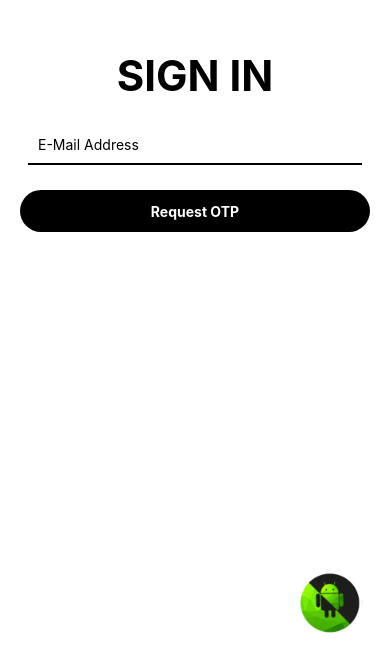
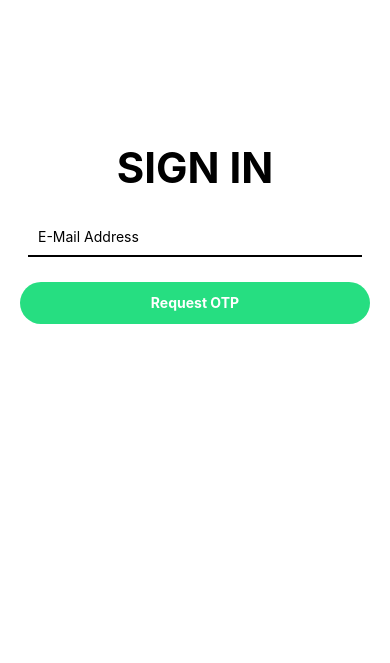
Before and after one commit to Android-Club-VITC/leaderboard-app, a React Native app: screen / in a window 390 px wide. Shown: the part 181-844 px from the top of the page. Built offline with nearby package versions, Linux system fonts and the light colour scheme.

Commit message:
changed more to logout

```diff
--- a/src/components/avatarBox/index.jsx
+++ b/src/components/avatarBox/index.jsx
@@ -72,14 +72,14 @@ const AvatarBox = ({ name, profilePicture, handleEdit, showEdit=true}) => {
         </View>
         <View style={styles.AvatarContainer}>
           <SvgUri uri={profilePicture} style={styles.avatar}/>
-          <View style={styles.editContainer}>
-            {showEdit && <Ionicons
+          {showEdit && <View style={styles.editContainer}>
+            <Ionicons
               name="create-outline"
               size={hp("3%")}
               color="#000"
               style={{ textAlign: "center" }}
-            />}
-          </View>
+            />
+          </View>}
         </View>
         {!editable ? (
           <Text
--- a/src/components/loader/index.jsx
+++ b/src/components/loader/index.jsx
@@ -1,10 +1,6 @@
 import React from "react";
-import { Text, View, SafeAreaView, StyleSheet, StatusBar } from "react-native";
+import { Text, View, StyleSheet } from "react-native";
 
-import {
-  widthPercentageToDP as wp,
-  heightPercentageToDP as hp,
-} from "react-native-responsive-screen";
 
 import AnimatedLoader from "react-native-animated-loader";
 
--- a/src/components/topBar/index.jsx
+++ b/src/components/topBar/index.jsx
@@ -12,8 +12,10 @@ import {
 } from "react-native-responsive-screen";
 import { Ionicons } from "@expo/vector-icons";
 
+import { useAuth } from '../../provider/authManager';
+
 const TopBar = ({ navigation }) => {
-
+  const { logout } = useAuth();
   const colorScheme = Appearance.getColorScheme();
   const themeStyle = colorScheme === 'light' ? styles.lightThemeColor : styles.darkThemeColor;
   const themeIconStyle = colorScheme === 'light' ? styles.lightThemeIconColor : styles.darkThemeIconColor;
@@ -36,18 +38,6 @@ const TopBar = ({ navigation }) => {
           <Text style={[styles.text,themeTextStyle]}>Profile</Text>
         </View>
 
-        {/* <View style={styles.title}>
-          <View style={styles.iconContainer}>
-            <Ionicons
-              name="stats-chart-outline"
-              size={hp("3.5%")}
-              color="#a0e7e1"
-              style={{ margin: "auto" }}
-            />
-          </View>
-          <Text style={styles.text}>Ranking</Text>
-        </View> */}
-
         <View style={styles.title}>
           <View style={styles.iconContainer}>
           <TouchableOpacity onPress={() => navigation.navigate("Org")}>
@@ -63,15 +53,15 @@ const TopBar = ({ navigation }) => {
 
         <View style={styles.title}>
           <View style={styles.iconContainer}>
-          <TouchableOpacity onPress={() => navigation.navigate("More")}>
+          <TouchableOpacity onPress={()=>logout()}>
             <Ionicons
-              name="information-outline"
+              name="log-out-outline"
               size={hp("3.5%")}
               style={[{ margin: "auto" },themeIconStyle]}
             />
           </TouchableOpacity>
           </View>
-          <Text style={[styles.text,themeTextStyle]}>More</Text>
+          <Text style={[styles.text,themeTextStyle]}>Logout</Text>
         </View>
       </View>
     </View>
--- a/src/router/rootNav.js
+++ b/src/router/rootNav.js
@@ -1,4 +1,5 @@
 import React from "react";
+import { StyleSheet, Appearance } from "react-native";
 import { createNativeStackNavigator } from "@react-navigation/native-stack";
 
 /*------------------screens---------------*/
@@ -10,8 +11,25 @@ import OrganizationSelection from "../screens/orgSelection";
 const Stack = createNativeStackNavigator();
 
 export default function RootStackNav() {
+  const colorScheme = Appearance.getColorScheme();
+  const themeStyle =
+    colorScheme === "light" ? styles.lightThemeColor : styles.darkThemeColor;
+  const themeTextStyle =
+    colorScheme === "light"
+      ? styles.lightThemeTextColor
+      : styles.darkThemeTextColor;
+  const themeContainerStyle =
+    colorScheme === "light"
+      ? styles.lightContainerColor
+      : styles.darkContainerColor;
+
   return (
-    <Stack.Navigator>
+    <Stack.Navigator
+      screenOptions={{
+        headerStyle: themeStyle,
+        headerTitleStyle: themeTextStyle,
+      }}
+    >
       <Stack.Screen name="Rankings" component={Rankings} />
       <Stack.Screen name="Profile" component={Profile} />
       <Stack.Screen name="Org" component={OrganizationSelection} />
@@ -19,3 +37,24 @@ export default function RootStackNav() {
     </Stack.Navigator>
   );
 }
+
+const styles = StyleSheet.create({
+  lightThemeTextColor: {
+    color: "#000000",
+  },
+  darkThemeTextColor: {
+    color: "#ffffff",
+  },
+  lightThemeColor: {
+    backgroundColor: "#ffffff",
+  },
+  darkThemeColor: {
+    backgroundColor: "#182C61",
+  },
+  lightContainerColor: {
+    backgroundColor: "#26de81",
+  },
+  darkContainerColor: {
+    backgroundColor: "#3B3B98",
+  },
+})
--- a/src/screens/more/index.jsx
+++ b/src/screens/more/index.jsx
@@ -7,7 +7,7 @@ import {
 } from "react-native-responsive-screen";
 import { useAuth } from '../../provider/authManager';
 
-export default function More({navigation}){
+export default function More(){
     const { logout } = useAuth();
 
     return(
@@ -18,12 +18,12 @@ export default function More({navigation}){
                     <Text style={styles.optionName}>Change Organization</Text>
                 </View>
             </TouchableOpacity> */}
-            <TouchableOpacity>
+            {/* <TouchableOpacity>
                 <View style={styles.optionBox}>
                     <Ionicons name="color-palette-outline" size={hp('4%')} />
                     <Text style={styles.optionName}>Change Theme</Text>
                 </View>
-            </TouchableOpacity>
+            </TouchableOpacity> */}
             <TouchableOpacity onPress={()=>logout()}>
                 <View style={styles.optionBox}>
                     <Ionicons name="log-out-outline" size={hp('4%')} />
--- a/src/screens/rankings/components/profileModal/index.jsx
+++ b/src/screens/rankings/components/profileModal/index.jsx
@@ -1,11 +1,12 @@
 import React, { useEffect, useState } from "react";
 import {
   StyleSheet,
-  Text,
+  SafeAreaView,
   View,
   Modal,
   Pressable,
   ScrollView,
+  Appearance
 } from "react-native";
 
 import {
@@ -63,6 +64,14 @@ function Profile({ userData }) {
 }
 
 export default function ProfileModal({ modalVisible, setModalVisible, data }) {
+  const colorScheme = Appearance.getColorScheme();
+  const themeStyle =
+    colorScheme === "light" ? styles.lightThemeColor : styles.darkThemeColor;
+  const themeTextStyle =
+    colorScheme === "light"
+      ? styles.lightThemeTextColor
+      : styles.darkThemeTextColor;
+
   return (
     <Modal
       animationType="slide"
@@ -72,8 +81,8 @@ export default function ProfileModal({ modalVisible, setModalVisible, data }) {
         setModalVisible(!modalVisible);
       }}
     >
-      <View style={styles.centeredView}>
-        <View style={styles.modalView}>
+      <SafeAreaView style={styles.centeredView}>
+        <View style={[styles.modalView,themeStyle]}>
           <Pressable
             style={[styles.button, styles.buttonClose]}
             onPress={() => setModalVisible(!modalVisible)}
@@ -82,11 +91,12 @@ export default function ProfileModal({ modalVisible, setModalVisible, data }) {
               // style={{ marginLeft: wp("2.3%") }}
               name={"close-outline"}
               size={hp("6%")}
+              style={themeTextStyle}
             />
           </Pressable>
           {modalVisible && <Profile userData={data} />}
         </View>
-      </View>
+      </SafeAreaView>
     </Modal>
   );
 }
@@ -96,7 +106,22 @@ const styles = StyleSheet.create({
     flex: 1,
     backgroundColor: "#fff",
   },
+  modalView: {
+    // backgroundColor: 'red'
+  },
   button: {
     alignSelf: "flex-end",
   },
+  lightThemeTextColor: {
+    color: "#000000"
+  },
+  darkThemeTextColor: {
+    color: "#ffffff"
+  },
+  lightThemeColor: {
+    backgroundColor: "#26de81",
+  },
+  darkThemeColor: {
+    backgroundColor: "#3B3B98"
+  },
 });
--- a/src/screens/signin/index.jsx
+++ b/src/screens/signin/index.jsx
@@ -8,6 +8,7 @@ import {
   Image,
   Modal,
   Pressable,
+  Appearance
 } from "react-native";
 import {
   widthPercentageToDP as wp,
@@ -49,7 +50,19 @@ export default function SignIn() {
   const [otp, setOtp] = useState("");
   const [loading, setLoading] = useState(false);
   const [otpInputVisibility, setOtpInputVisibility] = useState(false);
-  const [modalVisible, setModalVisible] = useState(false);
+  // const [modalVisible, setModalVisible] = useState(false);
+
+  const colorScheme = Appearance.getColorScheme();
+  const themeStyle =
+    colorScheme === "light" ? styles.lightThemeColor : styles.darkThemeColor;
+  const themeTextStyle =
+    colorScheme === "light"
+      ? styles.lightThemeTextColor
+      : styles.darkThemeTextColor;
+  const themeContainerStyle =
+    colorScheme === "light"
+      ? styles.lightContainerColor
+      : styles.darkContainerColor;
 
   const { login } = useAuth();
 
@@ -67,13 +80,13 @@ export default function SignIn() {
   };
 
   return (
-    <View style={styles.container}>
-      <RankListModal
+    <View style={[styles.container,themeStyle]}>
+      {/* <RankListModal
         modalVisible={modalVisible}
         setModalVisible={setModalVisible}
-      />
-      <View style={{ marginTop: hp("25%") }}>
-        <Text style={styles.title}>SIGN IN</Text>
+      /> */}
+      <View>
+        <Text style={[styles.title,themeTextStyle]}>SIGN IN</Text>
         <TextInput
           style={styles.input}
           onChangeText={onChangeText}
@@ -92,7 +105,7 @@ export default function SignIn() {
         ) : null}
 
         <TouchableOpacity
-          style={styles.button}
+          style={[styles.button,themeContainerStyle]}
           onPress={verifyEmail ? loginHandler : verifyEmailHandler}
           underlayColor="#fff"
         >
@@ -101,7 +114,7 @@ export default function SignIn() {
           </Text>
         </TouchableOpacity>
       </View>
-      <TouchableOpacity
+      {/* <TouchableOpacity
         style={{ alignSelf: "flex-end" }}
         onPress={() => setModalVisible(true)}
         underlayColor="#fff"
@@ -110,32 +123,28 @@ export default function SignIn() {
           source={require("../../assets/ac_logo.png")}
           style={{ width: 80, height: 80 }}
         />
-      </TouchableOpacity>
+      </TouchableOpacity> */}
     </View>
   );
 }
 
 const styles = StyleSheet.create({
   input: {
-    //height: hp("5%"),
     margin: hp("1%"),
     borderBottomWidth: hp("0.2%"),
     padding: 10,
-    // backgroundColor: "yellow",
   },
   container: {
     flex: 1,
     width: wp("100%"),
-    justifyContent: "space-between",
+    justifyContent: 'center',
     padding: wp("5%"),
-    // height: hp("100%"),
     // backgroundColor: "red",
   },
   arrow: {
     top: hp("2%"),
     right: hp("2.5%"),
   },
-
   title: {
     alignSelf: "center",
     fontSize: hp("5%"),
@@ -151,7 +160,6 @@ const styles = StyleSheet.create({
     marginTop: hp("2%"),
     marginBottom: hp("2%"),
   },
-
   buttonText: {
     color: "white",
     fontWeight: "bold",
@@ -160,4 +168,22 @@ const styles = StyleSheet.create({
     alignSelf: "center",
     color: "grey",
   },
+  lightThemeTextColor: {
+    color: "#000000",
+  },
+  darkThemeTextColor: {
+    color: "#ffffff",
+  },
+  lightThemeColor: {
+    backgroundColor: "#ffffff",
+  },
+  darkThemeColor: {
+    backgroundColor: "#182C61",
+  },
+  lightContainerColor: {
+    backgroundColor: "#26de81",
+  },
+  darkContainerColor: {
+    backgroundColor: "#3B3B98",
+  },
 });
```
Also changed, not shown: src/components/timeline/index.jsx (+15 -26 lines).
